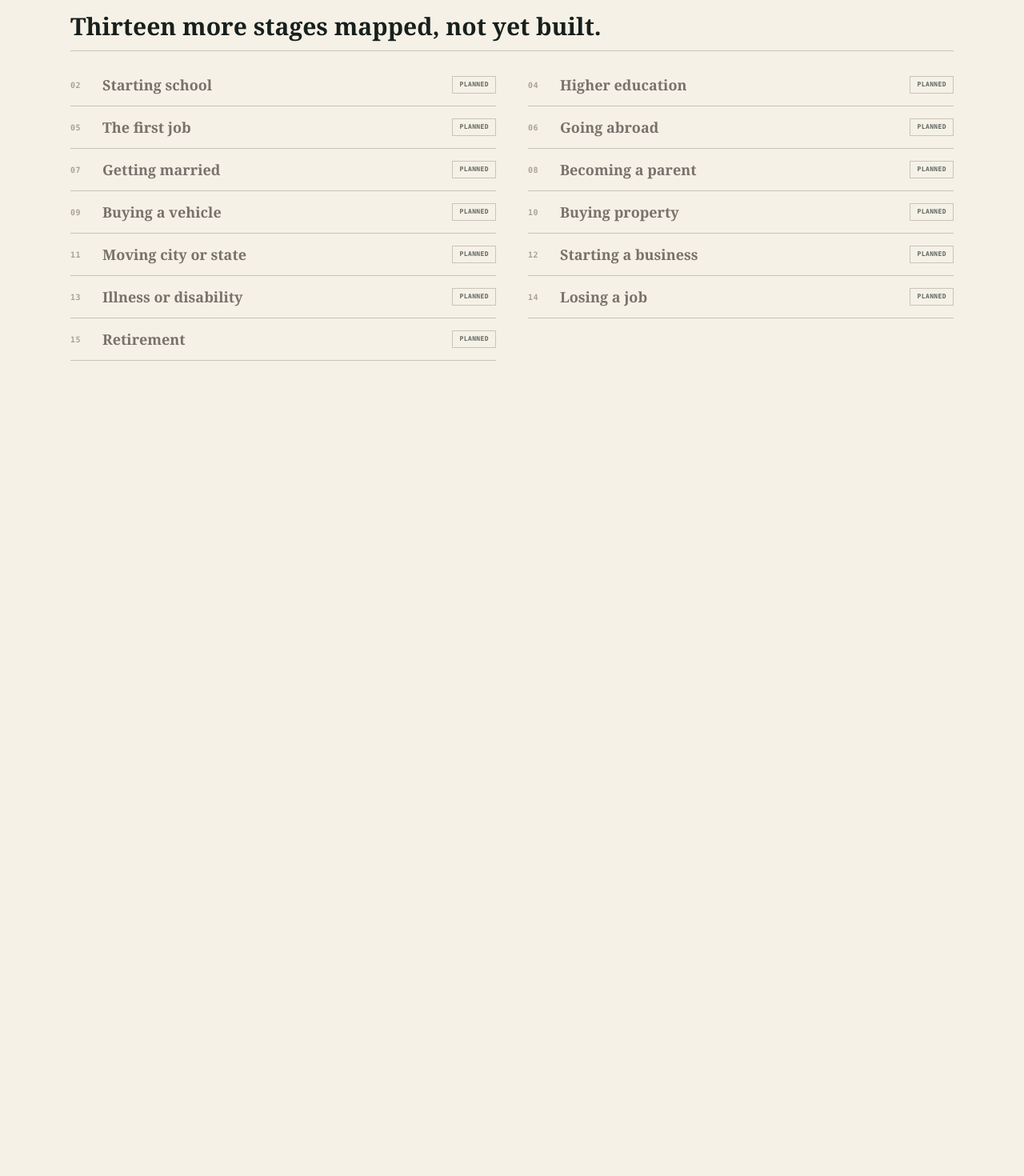
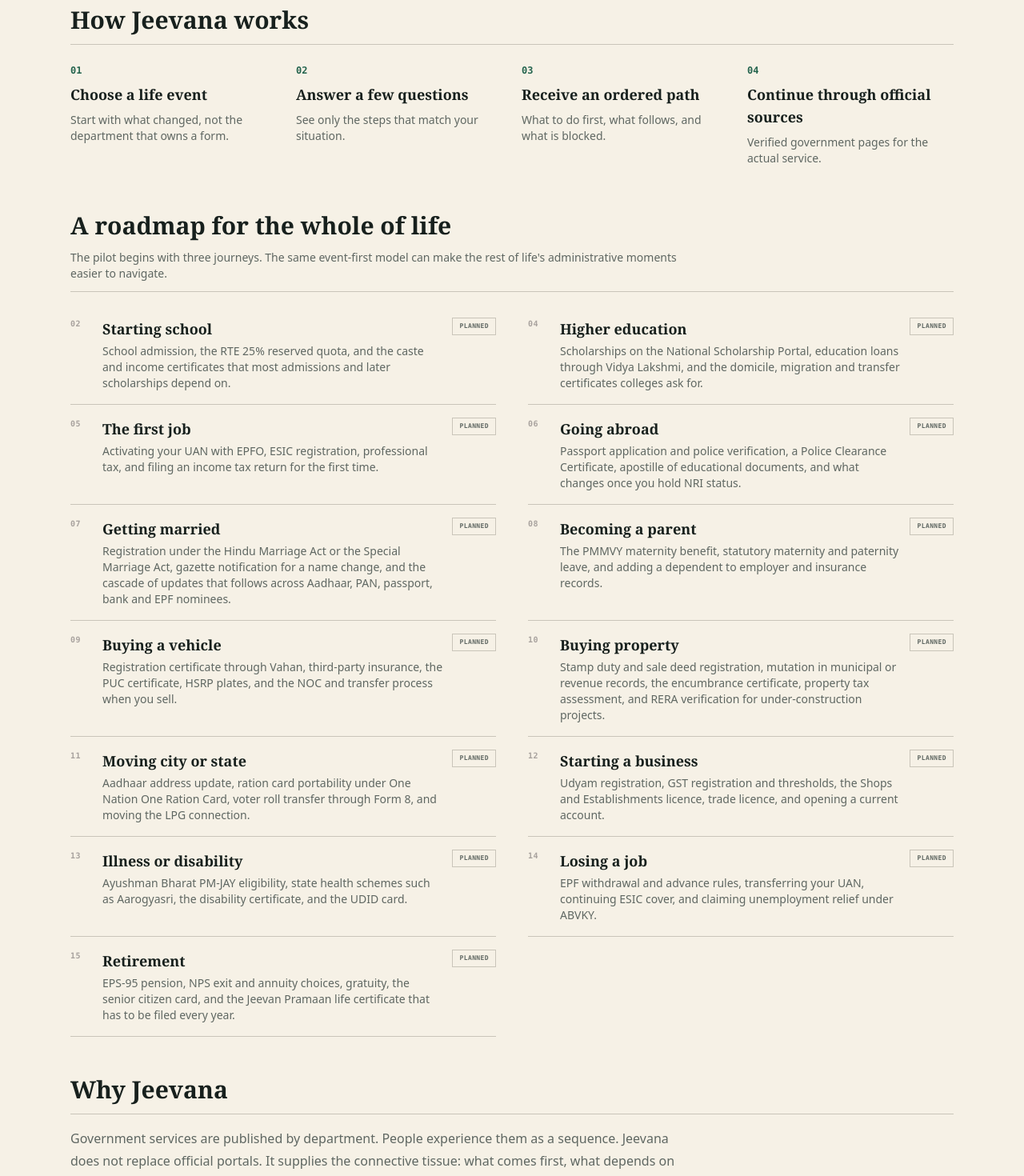
Before and after one commit to Kingmaker080598/Jeevana, a Next.js app: page / in a window 1280 px wide. Shown: the part 940-2410 px from the top of the page at 80% size. Before the commit the page ends 1471 px from the top, so only its background shows below. Built offline with nearby package versions, Linux system fonts and the light colour scheme.

Commit message:
Homepage: add How Jeevana works, roadmap copy, Why Jeevana and footer disclaimer; update root metadata and OG/Twitter

```diff
--- a/app/layout.tsx
+++ b/app/layout.tsx
@@ -4,9 +4,19 @@
 import "./globals.css";
 
 export const metadata: Metadata = {
-  title: "Jeevana",
+  title: "Jeevana — Life events, in the order they happen",
   description:
-    "After a birth or a death, no one tells you what comes next. A sequence layer for Indian public services. Built for India, piloted in Andhra Pradesh.",
+    "Jeevana turns scattered government services into one clear path through life's major events. Built for India, piloted in Andhra Pradesh.",
+  openGraph: {
+    title: "Jeevana — Life events, in the order they happen",
+    description:
+      "Jeevana turns scattered government services into one clear path through life's major events. Built for India, piloted in Andhra Pradesh.",
+  },
+  twitter: {
+    title: "Jeevana — Life events, in the order they happen",
+    description:
+      "Jeevana turns scattered government services into one clear path through life's major events. Built for India, piloted in Andhra Pradesh.",
+  },
 };
 
 export default function RootLayout({ children }: Readonly<{ children: ReactNode }>) {
--- a/components/HomeContent.tsx
+++ b/components/HomeContent.tsx
@@ -87,11 +87,48 @@
         </ol>
       </section>
 
+      <section className="mt-12" aria-labelledby="how-it-works-heading">
+        <div className="border-b border-[var(--line)] pb-3">
+          <h2 id="how-it-works-heading" className="font-serif text-2xl font-bold text-[var(--ink)] sm:text-3xl">
+            How Jeevana works
+          </h2>
+        </div>
+
+        <ol className="mt-6 grid gap-6 sm:grid-cols-2 lg:grid-cols-4">
+          <li className="flex flex-col">
+            <span className="font-mono text-xs font-bold text-[var(--leaf)]">01</span>
+            <h3 className="mt-2 font-serif text-lg font-bold text-[var(--ink)]">Choose a life event</h3>
+            <p className="mt-2 text-sm text-[var(--muted)]">Start with what changed, not the department that owns a form.</p>
+          </li>
+
+          <li className="flex flex-col">
+            <span className="font-mono text-xs font-bold text-[var(--leaf)]">02</span>
+            <h3 className="mt-2 font-serif text-lg font-bold text-[var(--ink)]">Answer a few questions</h3>
+            <p className="mt-2 text-sm text-[var(--muted)]">See only the steps that match your situation.</p>
+          </li>
+
+          <li className="flex flex-col">
+            <span className="font-mono text-xs font-bold text-[var(--leaf)]">03</span>
+            <h3 className="mt-2 font-serif text-lg font-bold text-[var(--ink)]">Receive an ordered path</h3>
+            <p className="mt-2 text-sm text-[var(--muted)]">What to do first, what follows, and what is blocked.</p>
+          </li>
+
+          <li className="flex flex-col">
+            <span className="font-mono text-xs font-bold text-[var(--leaf)]">04</span>
+            <h3 className="mt-2 font-serif text-lg font-bold text-[var(--ink)]">Continue through official sources</h3>
+            <p className="mt-2 text-sm text-[var(--muted)]">Verified government pages for the actual service.</p>
+          </li>
+        </ol>
+      </section>
+
       <section className="mt-14" aria-labelledby="planned-heading">
         <div className="border-b border-[var(--line)] pb-3">
           <h2 id="planned-heading" className="font-serif text-2xl font-bold text-[var(--ink)] sm:text-3xl">
-            Thirteen more stages mapped, not yet built.
+            A roadmap for the whole of life
           </h2>
+          <p className="mt-3 max-w-3xl text-sm text-[var(--muted)]">
+            The pilot begins with three journeys. The same event-first model can make the rest of life&apos;s administrative moments easier to navigate.
+          </p>
         </div>
 
         <ol className="mt-4 grid gap-x-10 md:grid-cols-2">
@@ -101,22 +138,42 @@
                 role="group"
                 aria-label={stage.title}
                 aria-disabled="true"
-                className="flex min-h-12 items-center gap-3 py-3 text-stone-500"
+                className="flex flex-col gap-3 py-4 text-stone-500"
               >
+                <div className="flex items-start gap-3">
                   <span className="w-7 shrink-0 font-mono text-[10px] font-bold tracking-wider text-stone-400">
                     {String(stage.order).padStart(2, "0")}
                   </span>
-                <span className="min-w-0 flex-1 truncate font-serif text-base font-bold sm:text-lg">
-                  {stage.title}
-                </span>
+                  <div className="min-w-0 flex-1">
+                    <div className="font-serif text-base font-bold text-[var(--ink)] sm:text-lg">{stage.title}</div>
+                    <div className="mt-1 text-sm text-[var(--muted)]">{stage.description}</div>
+                  </div>
                   <span className="border border-[var(--line)] px-2 py-1 font-mono text-[8px] font-bold uppercase tracking-wider text-[var(--muted)]">
                     Planned
                   </span>
+                </div>
               </div>
             </li>
           ))}
         </ol>
       </section>
+
+      <section className="mt-12" aria-labelledby="why-heading">
+        <div className="border-b border-[var(--line)] pb-3">
+          <h2 id="why-heading" className="font-serif text-2xl font-bold text-[var(--ink)] sm:text-3xl">
+            Why Jeevana
+          </h2>
+        </div>
+        <p className="mt-4 max-w-3xl text-base leading-7 text-[var(--muted)]">
+          Government services are published by department. People experience them as a sequence. Jeevana does not replace official portals. It supplies the connective tissue: what comes first, what depends on it, and where to continue officially.
+        </p>
+      </section>
+
+      <footer className="mt-12 border-t border-[var(--line)] pt-6">
+        <p className="max-w-3xl text-sm text-[var(--muted)]">
+          Jeevana is an independent demonstration, not an official government service. Requirements, fees, and timelines can change; always confirm details through the official sources linked inside each journey.
+        </p>
+      </footer>
     </main>
   );
 }
```
Also changed, not shown: jeevana-social-preview-candidate.png (added), 1 other file (tests, documents, lock files or other folders). Lines whose indentation alone changed are shown as unchanged.
